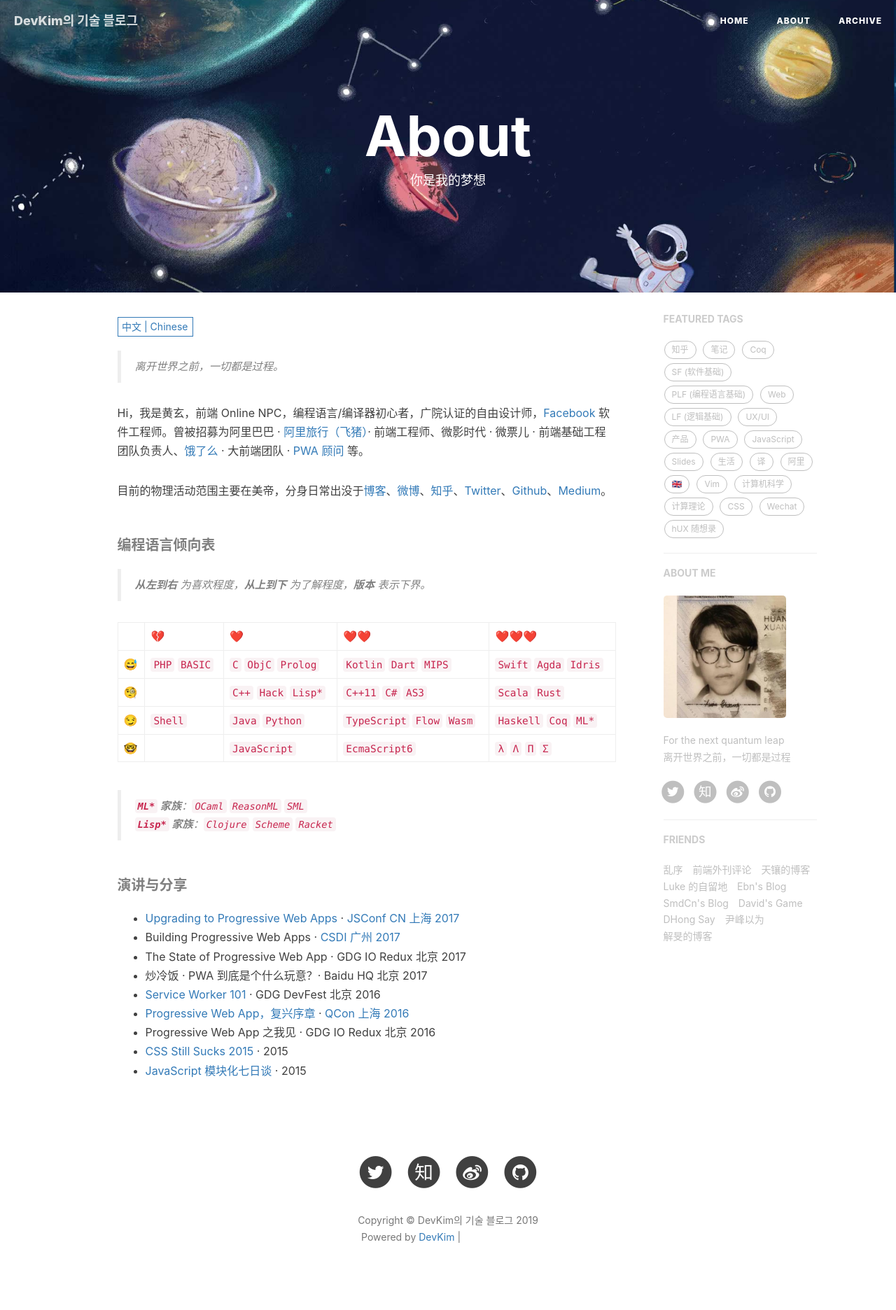
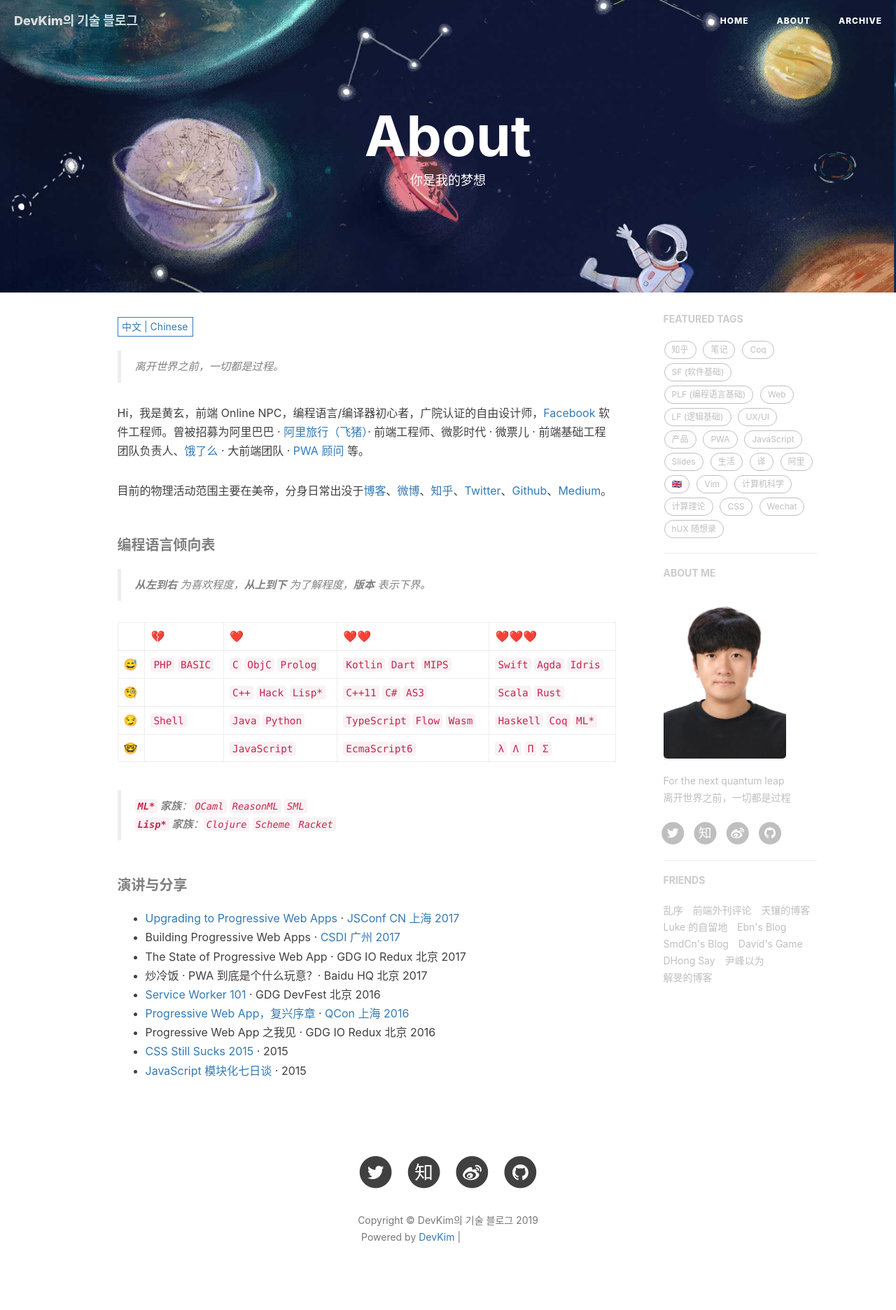
Before and after one commit to kjywow94/kjywow94.github.io, a Jekyll site: the page built from about.html, in a window 1280 px wide. Shown: the whole page at 70% size. Built offline with Jekyll 4.4.1, drawn with Linux system fonts in a browser that asks for light colours; nearby versions of some CDN libraries; comment, search, counter and statistics services are not loaded; grey boxes are pictures that could not be loaded.

Commit message:
메인 사진 수정

```diff
--- a/_config.yml
+++ b/_config.yml
@@ -79,7 +79,7 @@
 # Sidebar settings
 sidebar: true                           # whether or not using Sidebar.
 sidebar-about-description: "For the next quantum leap<br>离开世界之前，一切都是过程"
-sidebar-avatar: /img/avatar-hux-ny.jpg      # use absolute URL, seeing it's used in both `/` and `/about/`
+sidebar-avatar: /img/Kimjun.jpg      # use absolute URL, seeing it's used in both `/` and `/about/`
 
 
 
```
Also changed, not shown: img/Kimjun.jpg (added).
